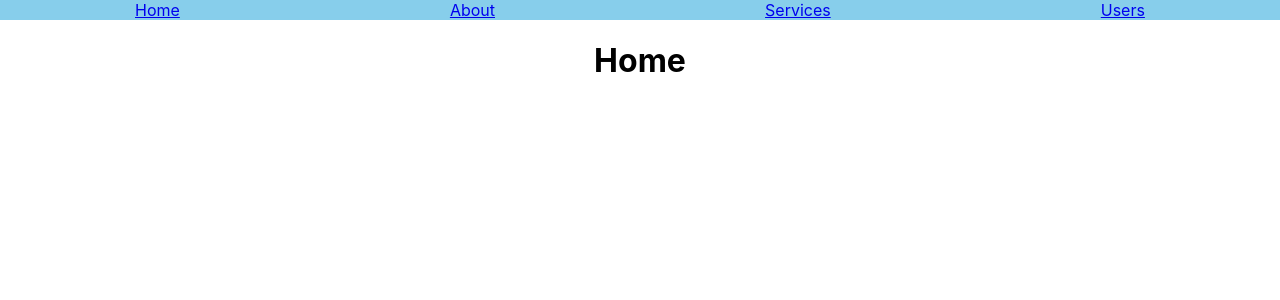
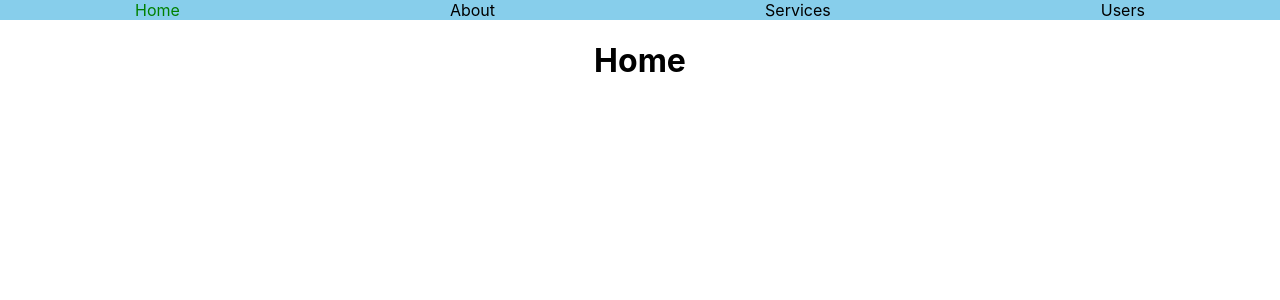
Before and after one commit to shaikhshahbaz4022/React-Practice, a React (Create React App) app in the folder React/sprint-2/Routing/router/: page / in a window 1280 px wide. Shown: the top 300 px of the page. Built offline with nearby package versions, Linux system fonts and the light colour scheme.

Commit message:
Use of Navlink

```diff
--- a/React/sprint-2/Routing/router/src/Components/Navbar.jsx
+++ b/React/sprint-2/Routing/router/src/Components/Navbar.jsx
@@ -1,6 +1,33 @@
-import { Link } from "react-router-dom";
+import { NavLink } from "react-router-dom";
 
 function Navbar() {
+  let Navlinks = [
+    {
+      label: "Home",
+      to: "/",
+    },
+    {
+      label: "About",
+      to: "/About",
+    },
+    {
+      label: "Services",
+      to: "/Services",
+    },
+    {
+      label: "Users",
+      to: "/Users",
+    },
+  ];
+  let ActiveState = {
+    textDecoration: "none",
+    color: "green",
+  };
+  let InActiveState = {
+    textDecoration: "none",
+    color: "black",
+  };
+
   return (
     <div
       style={{
@@ -11,10 +38,16 @@ function Navbar() {
         color: "white",
       }}
     >
-      <Link to={"/"}>Home</Link>
-      <Link to="/About">About</Link>
-      <Link to="/Services">Services</Link>
-      <Link to="/Users">Users</Link>
+      {Navlinks.map((ele) => {
+        return (
+          <NavLink
+            to={ele.to}
+            style={({ isActive }) => (isActive ? ActiveState : InActiveState)}
+          >
+            {ele.label}
+          </NavLink>
+        );
+      })}
     </div>
   );
 }
```
